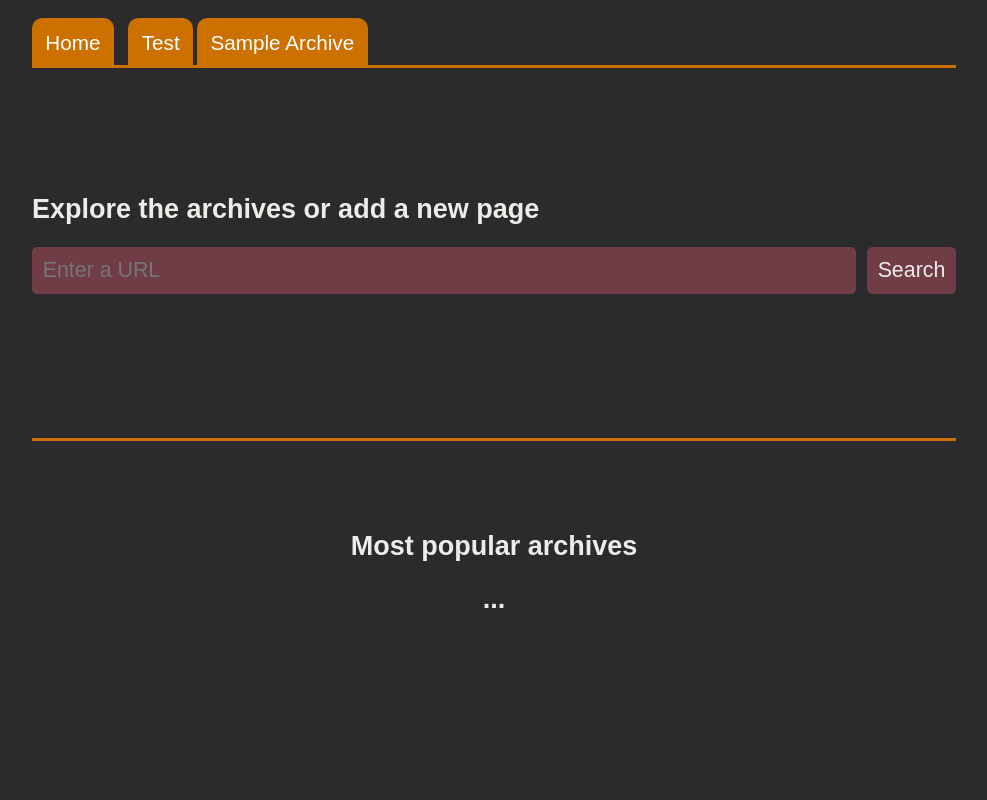
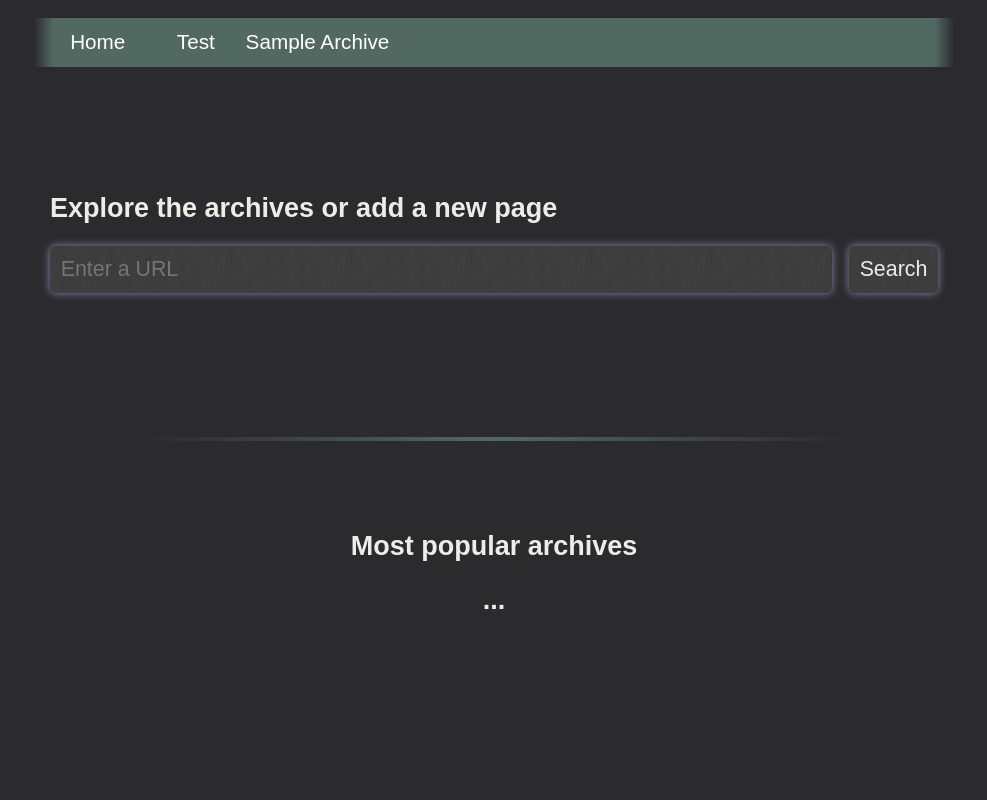
Before and after one commit to killercho/nowayforward_human, a PHP site: page /home/index.php in a window 1280 px wide. Shown: the whole page, without its empty margins (146-1133 px from the left). Run offline with PHP 8.4, Linux system fonts and the light colour scheme; data that the repository does not hold is empty.

Commit message:
feat(styles): Finalize design

```diff
--- a/views/header.php
+++ b/views/header.php
@@ -11,9 +11,12 @@
 <body>
     <header>
         <nav>
+            <div class="fadeout-left"></div>
             <a href="/home/index.php">Home</a>
             <a href="/test/index.php">Test</a>
             <a href="/sample_archive/index.php">Sample Archive</a>
+            <div class="flex-expand"></div>
+            <div class="fadeout-right"></div>
         </nav>
     </header>
     <article>
--- a/views/styles.css
+++ b/views/styles.css
@@ -3,8 +3,13 @@
   --foreground-color: #edede7;
 
   --highlight-border-color: #cecec9;
-  --orange: #cc7000;
-  --cherry: #703d46;
+
+  --dark-green: #526962;
+  --dark-purple: #9084ae;
+
+
+  --blue: #add8e6;
+  --cherry: #c26979;
 
   --card-expand-with: 6em;
 }
@@ -28,11 +33,11 @@ body {
 }
 
 a {
-  color: #add8e6;
+  color: var(--blue);
 }
 
 strong {
-  color: #ff7233;
+  color: var(--cherry);
 }
 
 h1 {
@@ -41,7 +46,9 @@ h1 {
 
 input {
   color: inherit;
-  background-color: var(--cherry);
+
+  background-image: url(/paper.jpg);
+  background-repeat: repeat;
 
   padding: 0.5em;
 
@@ -51,6 +58,8 @@ input {
   border-radius: 0.25em;
 
   min-width: 1em;
+
+  box-shadow: 0 0 0.4em var(--dark-purple);
 }
 
 input[type=text]:focus {
@@ -96,7 +105,7 @@ input[type=submit]:hover {
 .flex-row {
   display: flex;
   flex-direction: row;
-  gap: 0.5em;
+  gap: 0.75em;
 }
 
 .flex-expand {
@@ -123,33 +132,57 @@ nav {
   gap: 0.2em;
 
   font-size: 1.15em;
-  border-bottom: 3px solid var(--orange);
+  background-color: var(--dark-green);
+  box-shadow: 0
 }
 
-nav > * {
+nav > :not(div) {
   display: block;
 
   width: fit-content;
 
   color: white;
-  background-color: var(--orange);
   text-decoration: none;
 
-  border: 3px solid var(--orange);
+  border: 3px solid var(--dark-green);
   border-bottom: none;
-  border-radius: 0.5em 0.5em 0 0;
+  border-top: none;
 
-  padding: 0.5em;
-  padding-bottom: calc(0.6em - 3px);
+  padding: 0.6em 0.5em;
 }
 
-nav > *:hover {
+nav > :not(div):hover {
   border: 3px solid var(--highlight-border-color);
   border-bottom: none;
+  border-top: none;
 }
 
-nav > :first-child {
-  margin-right: 0.5em;
+nav > :not(div):first-child, nav > div:first-child + * {
+  margin-right: 1em;
+}
+
+nav > .fadeout-left {
+  width: 1em;
+  background-color: var(--background-color);
+  mask-image: linear-gradient(
+    to left,
+    rgba(0, 0, 0, 0) 0,
+    rgba(0, 0, 0, 1) 90%
+  );
+}
+
+nav > .fadeout-right {
+  width: 1em;
+  background-color: var(--background-color);
+  mask-image: linear-gradient(
+    to right,
+    rgba(0, 0, 0, 0) 0,
+    rgba(0, 0, 0, 1) 90%
+  );
+}
+
+article {
+  max-width: calc(60rem - 2em);
 }
 
 article > * {
@@ -158,11 +191,19 @@ article > * {
 
 /* Page elements */
 hr.new-section {
-  height: 3px;
+  height: 0.25em;
+
+  background-color: var(--dark-green);
+  mask-image: linear-gradient(
+    to right,
+    rgba(0, 0, 0, 0) 10%,
+    rgba(0, 0, 0, 1) 50%,
+    rgba(0, 0, 0, 0) 90%
+  );
+
   border-width: 0;
-  color: var(--orange);
-  background-color: var(--orange);
   margin-bottom: 5em;
+
 }
 
 .card {
@@ -174,7 +215,7 @@ hr.new-section {
   background-image: url(/paper.jpg);
   background-repeat: repeat;
 
-  height: 6.5em;
+  height: 8.5em;
   overflow: hidden;
   mask-image: linear-gradient(
     to top,
@@ -197,13 +238,18 @@ hr.new-section {
 
 .card:hover {
   cursor: pointer;
-  height: calc(6.5em + var(--card-expand-with));
+  height: calc(8.5em + var(--card-expand-with));
 }
 
 .card > .quickinfo {
   font-size: 0.9em;
   padding-bottom: 0.5em;
   border-bottom: 3px dotted #909090;
+}
+
+.card > .title img {
+  vertical-align: middle;
+  height: 2em;
 }
 
 .card-blank-afterspace {
```
